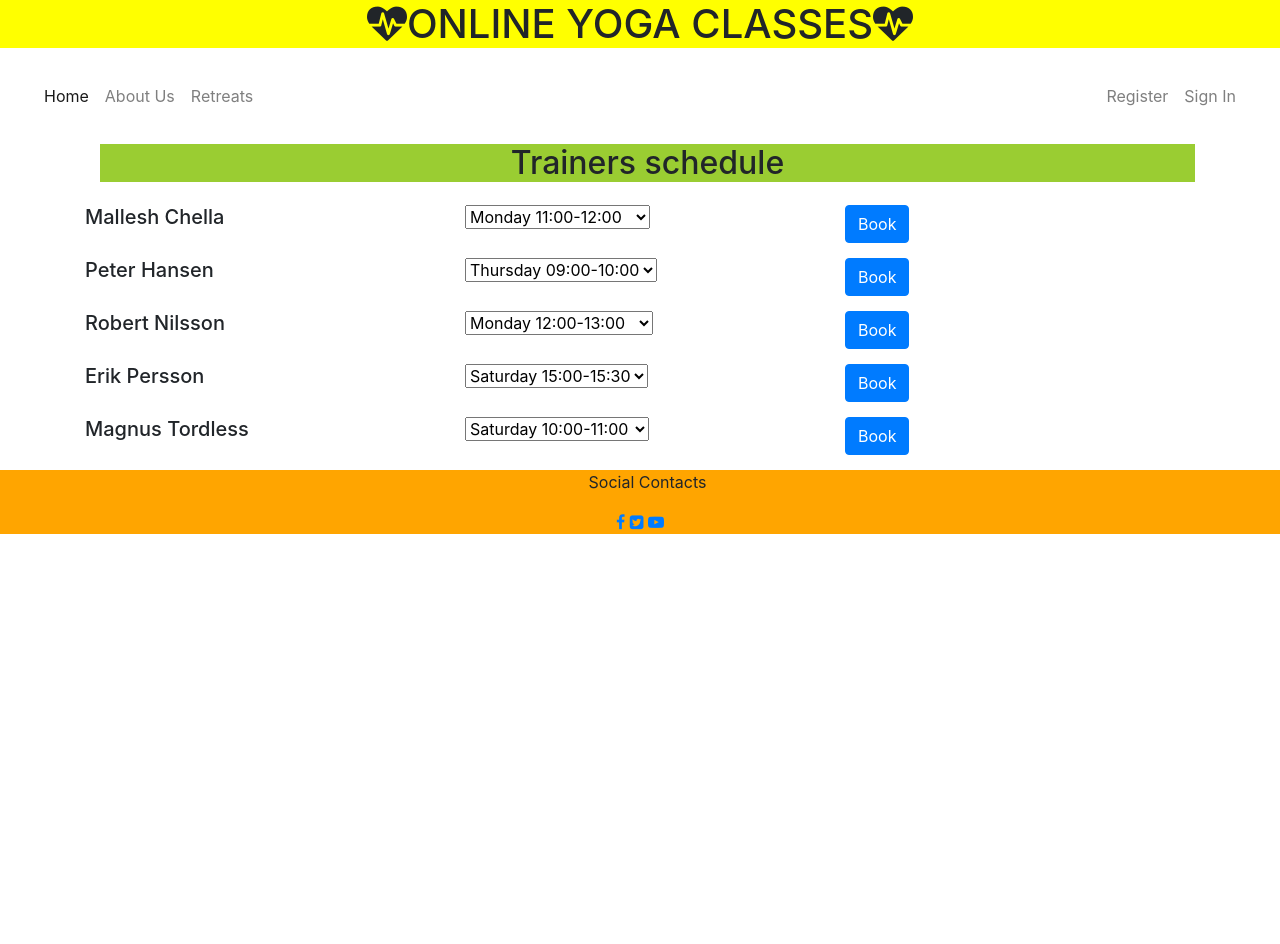
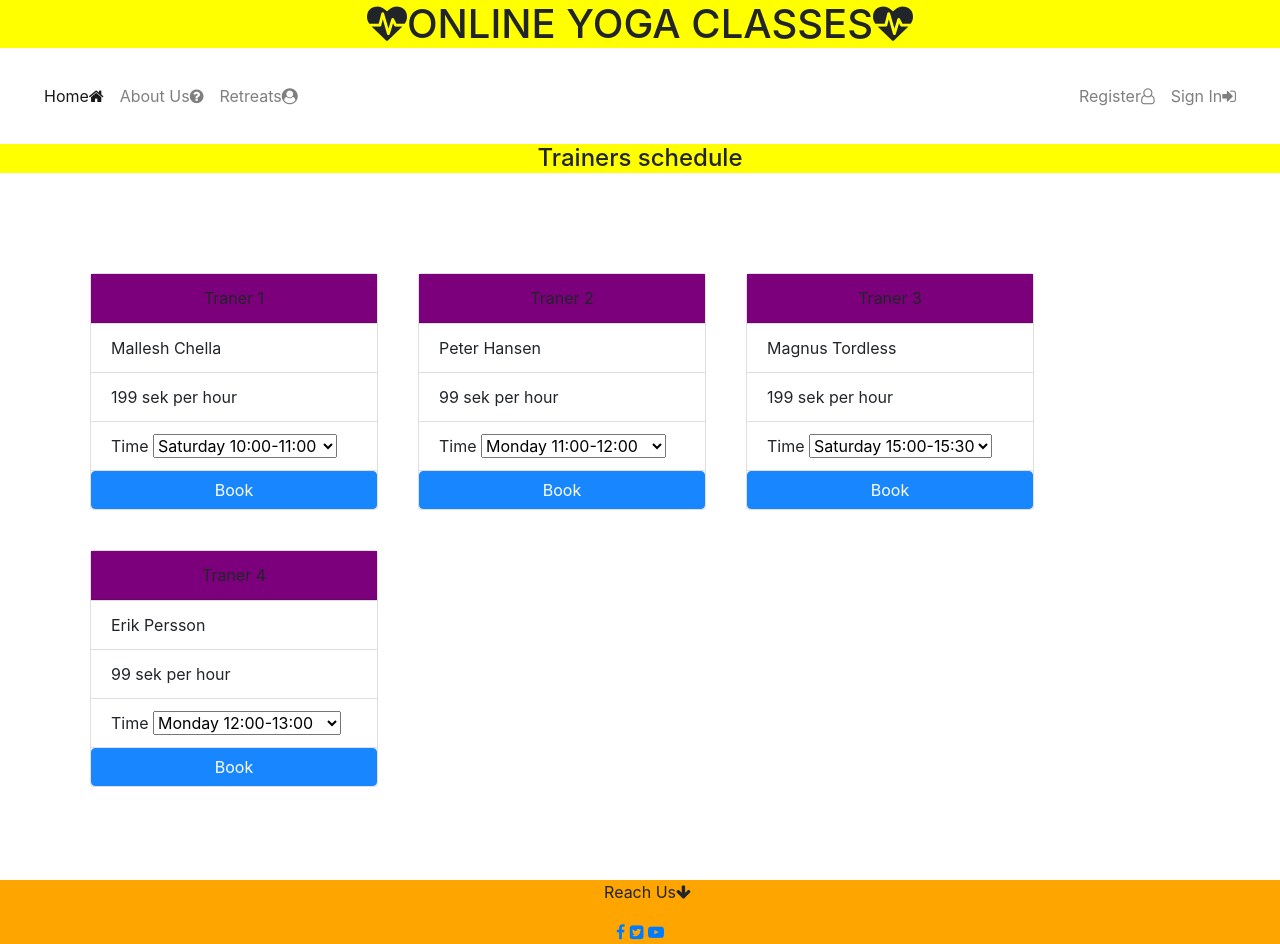
Before and after one commit to Code-Institute-Submissions/My-First-Milestone-Project-5, a plain HTML site: page trainers.html in a window 1280 px wide. Before the commit the page ends 800 px from the top, so only its background shows below. Drawn offline with nearby package versions, Linux system fonts and the light colour scheme.

Commit message:
Final Changes

```diff
--- a/assets/style.css
+++ b/assets/style.css
@@ -1,22 +1,26 @@
+
 h1{
     text-align: center;
-    background-color: yellow;;
+    background-color: yellow;
 }
 h2{
     text-align: center;
     background-color: yellowgreen;
     font-size: 2px;
-    margin-left:15px;
 }
-.ex{
-    overflow: auto;
+h4{
+    background-color: yellow;
+    text-align: center;
+}
+@media (max-width: 768px) {
+    .carousel-caption p{
+       color: white;
+       font-size: 10px;
+    }
 }
 p{
     margin-left: 45px;
     margin-right: 30px;
-}
-.row > div{
-    margin-bottom: 15px;
 }
 .Menu{
     margin: 20px;
@@ -27,24 +31,66 @@ p{
 img{
     background-position: center;
     background-repeat: no-repeat;
-    padding:15px;
     width: 100%;
-    border: 5px black;
+    height: 100%;
 }
-.Register{
-    margin-block-start: 50px;
-    border-top-right-radius: 100px;
+.flex-wrapper {
+  display: flex;
+  min-height: 100vh;
+  flex-direction: column;
+  justify-content: space-between;
+}
+.ex{
+    overflow: auto;
+}
+.tranerstyle{
+    margin: 20px;
+}
+.color{
+    background-color: purple;
     text-align: center;
-    line-height: 15px;
-    padding-bottom: 15px;
 }
-.slots{
-    min-height: 40px;
-    text-align: center;
-    margin-bottom: -15px;
+.box{
+    align-content: center;
+  display:inline-block;
+  top:100px;
+  margin-left: 200px;
+  margin: 50px 0px;
+  max-width: 300px;
+  padding: 16px;
+  background-color: yellow;
 }
+input[type=text], input[type=password], input[type=number]  {
+  width: 100%;
+  padding: 15px;
+  margin: 5px 0 22px 0;
+  border: none;
+  background: #f1f1f1;
+  max-width: 250px;
+
+}
+
+input[type=text]:focus, input[type=password]:focus, input[type=number]:focus{
+  background-color: #ddd;
+  outline: none;
+}
+
+.btn {
+  background-color: #4CAF50;
+  color: white;
+  padding: 16px 20px;
+  border: none;
+  cursor: pointer;
+  width: 100%;
+  opacity: 0.9;
+}
+.btn:hover {
+  opacity: 1;
+}
+
 .footer{
     background-color: orange;
     text-align: center;
     display: block;
+    margin-bottom: 0;
 }
--- a/trainers.html
+++ b/trainers.html
@@ -15,85 +15,118 @@
     <div class="Menu">
         <nav class="navbar navbar-expand-sm navbar-light">
             <div class="navbar-nav">
-                <a href="index.html" class="nav-item nav-link active">Home</a>
-                <a href="about.html" class="nav-item nav-link">About Us</a>
-                <a href="trainers.html" class="nav-item nav-link">Retreats</a>
+                <a href="index.html" class="nav-item nav-link active">Home<i class="fa fa-home" aria-hidden="true"></i></a>
+                <a href="about.html" class="nav-item nav-link">About Us<i class="fa fa-question-circle" aria-hidden="true"></i></a>
+                <a href="trainers.html" class="nav-item nav-link">Retreats<i class="fa fa-user-circle" aria-hidden="true"></i></a>
             </div>
             <div class="navbar-nav ml-auto">
-                <a href="register.html" class="nav-item nav-link">Register</a>
-                <a href="signin.html" class="nav-item nav-link">Sign In</a>
+                <a href="register.html" class="nav-item nav-link">Register<i class="fa fa-user-o" aria-hidden="true"></i></a>
+                <a href="signin.html" class="nav-item nav-link">Sign In<i class="fa fa-sign-in" aria-hidden="true"></i></a>
             </div>
         </nav>
     </div>
+    <div class="flex-wrapper">
+        <h4>Trainers schedule</h4>
+            <div class="ex">
                 <div class="container">
                     <div class="row">
-            <div class="col-md-12"><h2>Trainers schedule</h2></div>
+                        <div clas="col-lg-3">
+                            <div class="tranerstyle">
+                                <div class="card" style="width: 18rem">
+                                    <div class="color">
+                                        <div class="card-header">Traner 1</div>
                                     </div>
-        <div class="row">
-            <div class="col-md-4"><h5>Mallesh Chella</h5></div>
-            <div class="col-md-4">
+                                        <ul class="list-group list-group-flush">
+                                            <li class="list-group-item"> Mallesh Chella</li>
+                                            <li class="list-group-item">199 sek per hour</li>
+                                            <li class="list-group-item">Time
+                                                <select>
+                                                    <option>Saturday 10:00-11:00</option>
+                                                    <option>Saturday 12:00-13:00</option>
+                                                    <option>Saturday 14:00-15:00</option>
+                                                    <option>Sunday 16:00-17:00</option>
+                                                </select>
+                                            </li>
+                                            <a class="btn btn-primary" href="book.html" role="button">Book</a>
+                                        </ul>
+                                </div>
+                            </div>
+                        </div>
+                        <div clas="col-lg-3">
+                            <div class="tranerstyle">
+                                <div class="card" style="width: 18rem;">
+                                    <div class="color">
+                                        <div class="card-header">Traner 2</div>
+                                    </div>
+                                    <ul class="list-group list-group-flush">
+                                        <li class="list-group-item">Peter Hansen</li>
+                                        <li class="list-group-item">99 sek per hour</li>
+                                        <li class="list-group-item">Time
                                             <select>
                                                 <option>Monday 11:00-12:00</option>
                                                 <option>Tuesday 12:00-13:00</option>
                                                 <option>Thursday 13:00:13:30</option>
                                                 <option>Friday 14:00-15:00</option>
                                             </select>
+                                        </li>
+                                        <a class="btn btn-primary" href="book.html" role="button">Book</a>
+                                    </ul>
                                 </div>
-            <div class="col-md-4"><a class="btn btn-primary" href="book.html" role="button">Book</a></div>
                             </div>
-        <div class="row">
-            <div class="col-md-4"><h5>Peter Hansen</h5></div>
-            <div class="col-md-4">
+                        </div>
+                        <div clas="col-lg-3">
+                            <div class="tranerstyle">
+                                <div class="card" style="width: 18rem;">
+                                    <div class="color">
+                                        <div class="card-header">Traner 3</div>
+                                    </div>
+                                    <ul class="list-group list-group-flush">
+                                        <li class="list-group-item">Magnus Tordless</li>
+                                        <li class="list-group-item">199 sek per hour</li>
+                                        <li class="list-group-item">Time
                                             <select>
-                    <option>Thursday 09:00-10:00</option>
-                    <option>Thursday 12:00-13:00</option>
-                    <option>Friday 11:00-12:00</option>
+                                                <option>Saturday 15:00-15:30</option>
+                                                <option>Saturday 16:00-17:00</option>
+                                                <option>Sunday 17:00-18:00</option>
+                                                <option>Sunday 18:00-19:00</option>
                                             </select>
+                                        </li>
+                                        <a class="btn btn-primary" href="book.html" role="button">Book</a>
+                                    </ul>
                                 </div>
-            <div class="col-md-4"><a class="btn btn-primary" href="book.html" role="button">Book</a></div>
                             </div>
-        <div class="row">
-            <div class="col-md-4"><h5>Robert Nilsson</h5></div>
-            <div class="col-md-4">
+                        </div>
+                        <div clas="col-lg-3">
+                            <div class="tranerstyle">
+                                <div class="card" style="width: 18rem;">
+                                    <div class="color">
+                                        <div class="card-header">Traner 4</div>
+                                    </div>
+                                    <ul class="list-group list-group-flush">
+                                        <li class="list-group-item">Erik Persson</li>
+                                        <li class="list-group-item">99 sek per hour</li>
+                                        <li class="list-group-item">Time
                                             <select>
                                                 <option>Monday 12:00-13:00</option>
                                                 <option>Tuesday 13:00-14:00</option>
                                                 <option>Thursday 14:00-15:00</option>
                                                 <option>Friday 15:00-16:00</option>
                                             </select>
+                                        </li>
+                                            <a class="btn btn-primary" href="book.html" role="button">Book</a>
+                                    </ul>
                             </div>
-            <div class="col-md-4"><a class="btn btn-primary" href="book.html" role="button">Book</a></div>
                         </div>
-        <div class="row">
-            <div class="col-md-4"><h5>Erik Persson</h5></div>
-            <div class="col-md-4">
-                <select>
-                    <option>Saturday 15:00-15:30</option>
-                    <option>Saturday 16:00-17:00</option>
-                    <option>Sunday 17:00-18:00</option>
-                    <option>Sunday 18:00-19:00</option>
-                </select>
                     </div>
-            <div class="col-md-4"><a class="btn btn-primary" href="book.html" role="button">Book</a></div>
                 </div>
-        <div class="row">
-            <div class="col-md-4"><h5>Magnus Tordless</h5></div>
-            <div class="col-md-4">
-                <select>
-                    <option>Saturday 10:00-11:00</option>
-                    <option>Saturday 12:00-13:00</option>
-                    <option>Saturday 14:00-15:00</option>
-                    <option>Sunday 16:00-17:00</option>
-                </select>
-            </div>
-            <div class="col-md-4"><a class="btn btn-primary" href="book.html" role="button">Book</a></div>
             </div>
         </div>
         <div class="footer">
-        <p>Social Contacts</p>
+            <p>Reach Us<i class="fa fa-arrow-down" aria-hidden="true"></i></p>
                 <a href="https://www.facebook.com" target="-blank"><i class="fa fa-facebook" aria-hidden="true"></i></a>
                 <a href="https://www.twitter.com" target="-blank"><i class="fa fa-twitter-square" aria-hidden="true"></i></a>
                 <a href="https://www.youtube.com" target="-blank"><i class="fa fa-youtube-play" aria-hidden="true"></i></a>
         </div>
+    </div>
 </body>
 </html>
```
Also changed, not shown: about.html (+12 -9 lines), book.html (+1 -1 lines), index.html (+11 -9 lines), register.html (+30 -35 lines), signin.html (+22 -23 lines), assets/images/screen.jpg (deleted), wireframes/Register.jpg (added), wireframes/Retreats.jpg (added), wireframes/SignIn.jpg (added), 4 other files. Lines whose indentation alone changed are shown as unchanged.
